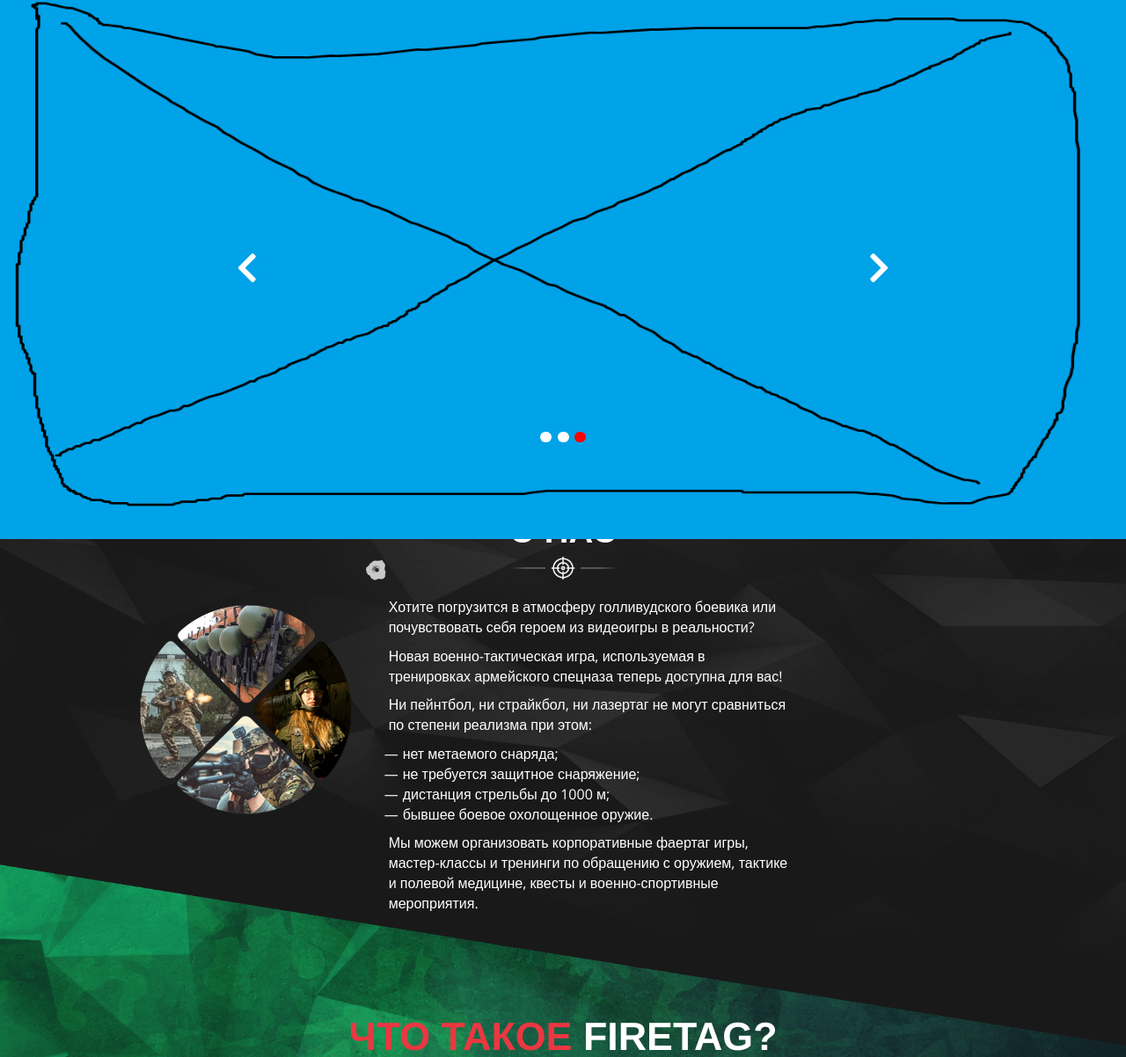
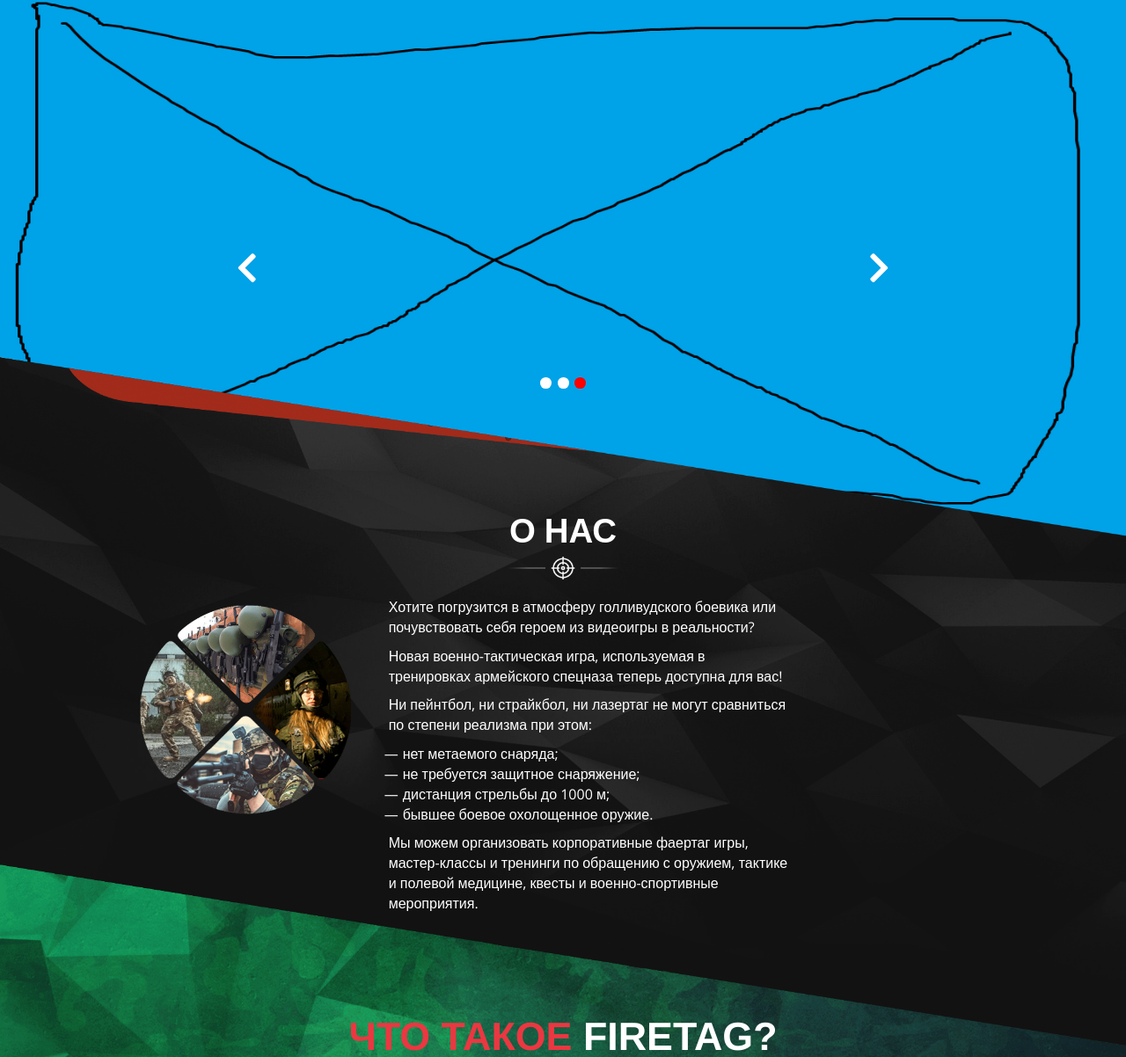
Before and after one commit to kotovenc/firetag, a Django app: template Firetag_app/templates/index.html in a window 1280 px wide. Shown: the part 171-1373 px from the top of the page at 88% size. Run offline with Django 3.2, Linux system fonts and the light colour scheme; the template is opened without the code that fills it, so the values that code supplies are empty; some libraries are stand-ins or nearby versions.

Commit message:
Добавила задник для слайдера

```diff
--- a/Firetag_app/static/style.css
+++ b/Firetag_app/static/style.css
@@ -254,29 +254,30 @@ input {
 .fireLazertag {
 	position: relative;
 	box-sizing: border-box;
+	z-index: -1;
 }
 
 .fireLazertag_bg {
-	background-image: url(img/laser-bg.png);
-	background-size: auto 100%;
+	/*background-image: url(img/laser-bg.png);
+	background-size: auto 100%;*/
 	background-position: center;
 	height: 52vw;
 	min-height: 519px;
 	margin: 0 0 -10vw 0px;
 	position: relative;
-	z-index: 2;
 }
 
 .fireLazertag_content {
 	width: 100%;
 	position: absolute;
-	z-index: 5;
+	z-index: 1;
 }
 
 .about {
 	margin: 0;
 	position: relative;
 	box-sizing: content-box;
+	z-index: 3;
 }
 
 .about_bg {
@@ -286,6 +287,7 @@ input {
 	height: 61.8vw;
 	min-height: 613px;
 	margin: -20.3vw 0 -10vw 0px;
+	z-index: 5;
 }
 
 .about_bg>img {
@@ -297,7 +299,7 @@ input {
 	width: 100%;
 	height: 40vw;
 	position: absolute;
-	z-index: 3;
+	z-index: 7;
 }
 
 .about_tit {
@@ -1250,7 +1252,7 @@ ul {
     position: absolute;
     top: 50%;
     left: 11%;
-    z-index: 2;
+    z-index: 10;
     transform: translate(0, -50%);
     margin-left: 10%;
     color: #fff;
@@ -1261,7 +1263,7 @@ ul {
     position: absolute;
     top: 50%;
     right: 11%;
-    z-index: 2;
+    z-index: 10;
     transform: translate(0, -50%);
     margin-right: 10%;
     color: #fff;
@@ -1279,10 +1281,10 @@ ul {
 .indicator{
     width: 100%;
     position: absolute;
-    top: 80%;
+    top: 70%;
     left: 50%;
     transform: translate(-50%, 0);
-    z-index: 1;
+    z-index: 10;
     margin: 0 auto;
     padding-left: 48%;
 }
```
Also changed, not shown: Firetag_app/static/img/about-bg.png.
